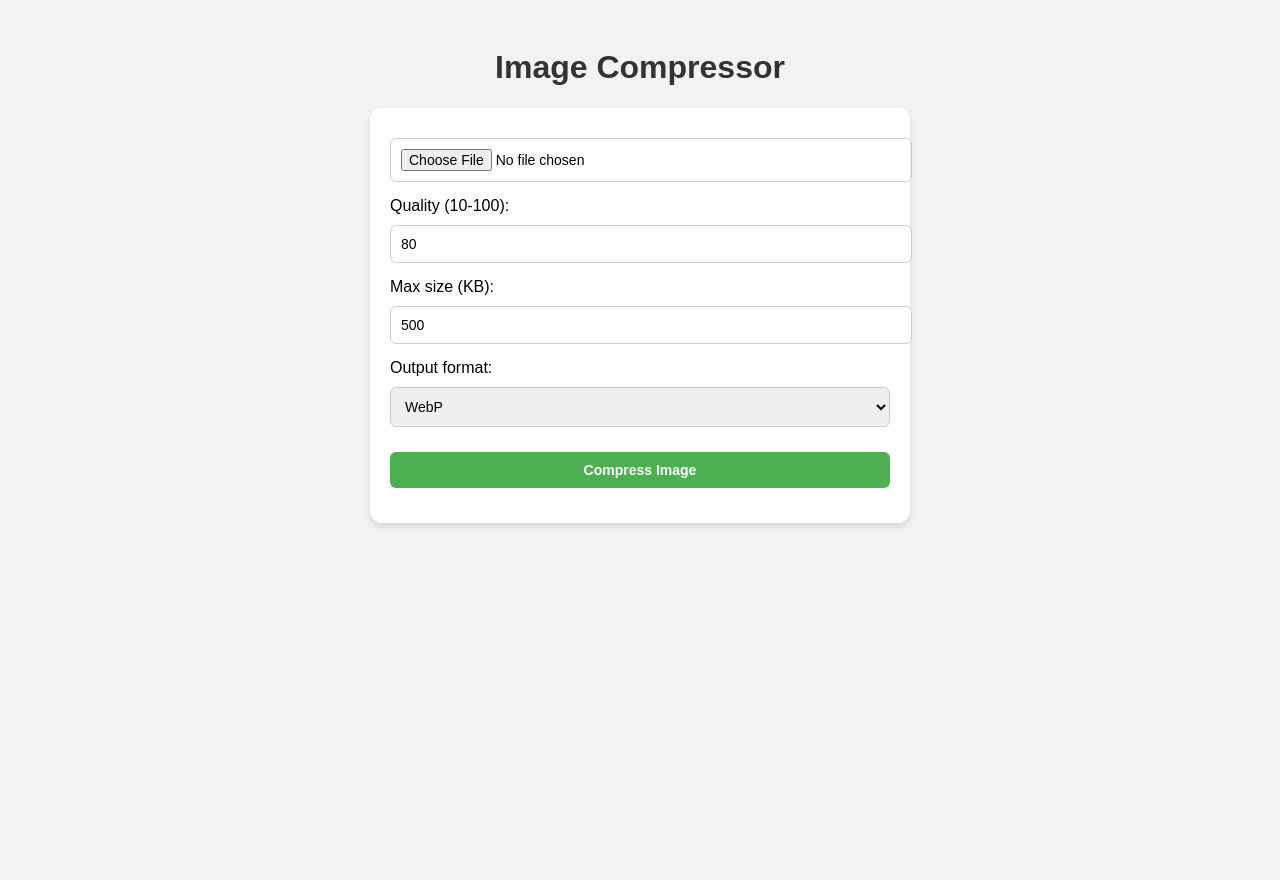
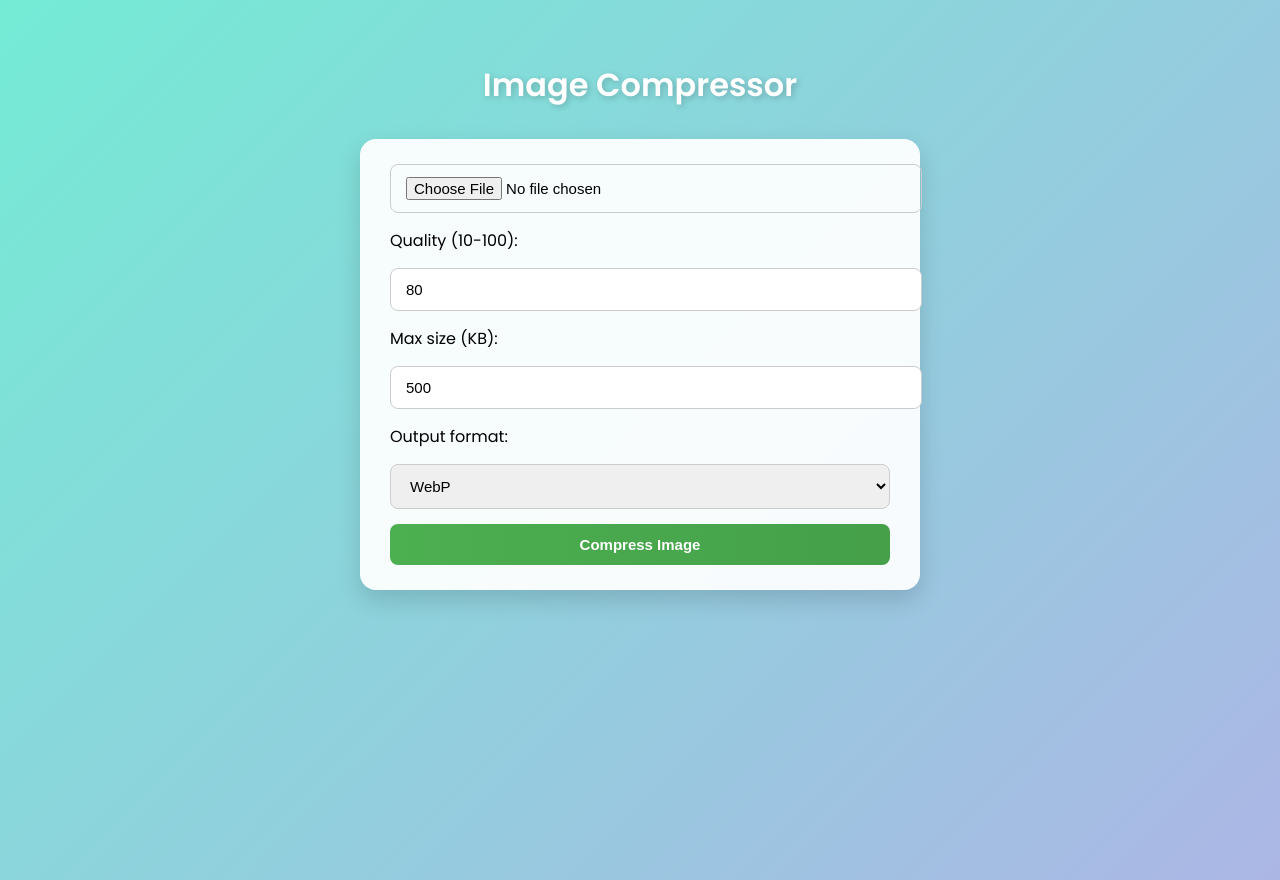
Before and after one commit to Amgad226/image-compressor, a Flask app: page / in a window 1280 px wide. Before the commit the page ends 527 px from the top, so only its background shows below. Run offline with Flask 3, Linux system fonts and the light colour scheme; some libraries are stand-ins or nearby versions.

Commit message:
update style

```diff
--- a/templates/index.html
+++ b/templates/index.html
@@ -3,81 +3,171 @@
 <head>
 <meta charset="UTF-8">
 <title>Image Compressor</title>
+<link href="https://fonts.googleapis.com/css2?family=Poppins:wght@400;600&display=swap" rel="stylesheet">
 <style>
+    /* Global Styles */
     body {
-            font-family: Arial, sans-serif;
-            background-color: #f2f2f2;
+        font-family: 'Poppins', sans-serif;
+        background: linear-gradient(135deg, #74ebd5, #ACB6E5);
         display: flex;
         flex-direction: column;
         align-items: center;
-            padding: 20px;
+        padding: 40px 20px;
+        min-height: 100vh;
+        margin: 0;
+        animation: fadeIn 1s ease-in-out;
     }
+
     h1 {
-            color: #333;
+        color: #fff;
+        margin-bottom: 30px;
+        text-shadow: 2px 2px 6px rgba(0,0,0,0.2);
+        animation: slideDown 0.8s ease;
     }
+
     form {
-            background: #fff;
-            padding: 20px;
-            border-radius: 12px;
-            box-shadow: 0 4px 6px rgba(0,0,0,0.1);
-            margin-bottom: 20px;
+        background: #ffffffee;
+        padding: 25px 30px;
+        border-radius: 16px;
+        box-shadow: 0 10px 25px rgba(0,0,0,0.15);
         width: 100%;
         max-width: 500px;
+        display: flex;
+        flex-direction: column;
+        gap: 15px;
+        animation: popUp 0.8s ease;
     }
+
     input[type="file"], input[type="number"], select, button {
         width: 100%;
-            padding: 10px;
-            margin-top: 10px;
-            margin-bottom: 15px;
-            border-radius: 6px;
+        padding: 12px 15px;
+        border-radius: 8px;
         border: 1px solid #ccc;
-            font-size: 14px;
+        font-size: 15px;
+        transition: all 0.3s ease;
     }
+
+    input[type="file"]:hover,
+    input[type="number"]:hover,
+    select:hover {
+        border-color: #4CAF50;
+        box-shadow: 0 0 10px rgba(76, 175, 80, 0.2);
+    }
+
     button {
-            background-color: #4CAF50;
+        background: linear-gradient(90deg, #4CAF50, #45a049);
         color: white;
         border: none;
+        font-weight: 600;
         cursor: pointer;
-            font-weight: bold;
+        transition: all 0.3s ease;
     }
+
     button:hover {
-            background-color: #45a049;
+        transform: translateY(-2px);
+        box-shadow: 0 5px 15px rgba(0,0,0,0.2);
     }
+
     .images {
         display: flex;
-            gap: 20px;
+        gap: 25px;
         flex-wrap: wrap;
         justify-content: center;
+        margin-top: 30px;
+        opacity: 0;
+        transform: translateY(20px);
+        transition: all 0.5s ease;
     }
+
+    .images.show {
+        opacity: 1;
+        transform: translateY(0);
+    }
+
     .image-container {
         background: #fff;
-            padding: 10px;
-            border-radius: 12px;
+        padding: 15px;
+        border-radius: 14px;
         text-align: center;
-            box-shadow: 0 4px 6px rgba(0,0,0,0.1);
+        box-shadow: 0 8px 20px rgba(0,0,0,0.12);
+        position: relative;
+        overflow: hidden;
+        transition: transform 0.3s ease, box-shadow 0.3s ease;
     }
+
+    .image-container:hover {
+        transform: translateY(-5px);
+        box-shadow: 0 15px 25px rgba(0,0,0,0.2);
+    }
+
     .image-container img {
         max-width: 250px;
         max-height: 250px;
-            display: block;
+        border-radius: 10px;
         margin-bottom: 10px;
-            border-radius: 8px;
+        transition: transform 0.5s ease, opacity 0.5s ease;
     }
+
     .size-info {
-            font-weight: bold;
+        font-weight: 600;
         margin-bottom: 10px;
+        color: #333;
     }
+
     .download-btn {
         display: inline-block;
-            padding: 10px 15px;
-            background-color: #2196F3;
+        padding: 10px 18px;
+        background: linear-gradient(90deg, #2196F3, #0b7dda);
         color: white;
-            border-radius: 6px;
+        border-radius: 8px;
         text-decoration: none;
-            font-weight: bold;
+        font-weight: 600;
+        transition: transform 0.3s ease, box-shadow 0.3s ease;
     }
+
     .download-btn:hover {
-            background-color: #0b7dda;
+        transform: translateY(-2px);
+        box-shadow: 0 5px 15px rgba(0,0,0,0.2);
+    }
+
+    /* Loading Animation */
+    .loader {
+        border: 5px solid #f3f3f3;
+        border-top: 5px solid #4CAF50;
+        border-radius: 50%;
+        width: 50px;
+        height: 50px;
+        animation: spin 1s linear infinite;
+        position: absolute;
+        top: 50%;
+        left: 50%;
+        margin: -25px 0 0 -25px;
+        display: none;
+        z-index: 10;
+    }
+    #preview-compress-image{
+        display: none;
+    }
+
+    /* Animations */
+    @keyframes spin {
+        0% { transform: rotate(0deg); }
+        100% { transform: rotate(360deg); }
+    }
+
+    @keyframes fadeIn {
+        from { opacity: 0; }
+        to { opacity: 1; }
+    }
+
+    @keyframes slideDown {
+        from { opacity: 0; transform: translateY(-20px); }
+        to { opacity: 1; transform: translateY(0); }
+    }
+
+    @keyframes popUp {
+        from { opacity: 0; transform: scale(0.9); }
+        to { opacity: 1; transform: scale(1); }
     }
 </style>
 </head>
@@ -96,14 +186,15 @@
         <option value="png">PNG</option>
     </select>
     <button type="submit">Compress Image</button>
+    <div class="loader" id="loader"></div>
 </form>
 
-    <div class="images" id="images-preview" style="display:none;">
+<div class="images" id="images-preview">
     <div class="image-container">
         <div class="size-info" id="original-size">Original Size: </div>
         <img id="original-img" src="">
     </div>
-        <div class="image-container">
+    <div class="image-container" id="preview-compress-image">
         <div class="size-info" id="compressed-size">Compressed Size: </div>
         <img id="compressed-img" src="">
         <a id="download-btn" href="#" class="download-btn" download="compressed">Download</a>
@@ -118,13 +209,29 @@
     const compressedSize = document.getElementById('compressed-size');
     const downloadBtn = document.getElementById('download-btn');
     const previewContainer = document.getElementById('images-preview');
+    const loader = document.getElementById('loader');
+const imageInput = document.getElementById('image');
+const compressedContainer = document.getElementById('preview-compress-image');
 
+// Show original image instantly on file select
+imageInput.addEventListener('change', () => {
+    const file = imageInput.files[0];
+    if (!file) return;
+
+    const reader = new FileReader();
+    reader.onload = () => {
+        originalImg.src = reader.result;
+        originalSize.textContent = `Original Size: ${(file.size / 1024).toFixed(2)} KB`;
+        previewContainer.classList.add('show'); // show the preview container
+    };
+    reader.readAsDataURL(file);
+});
     form.addEventListener('submit', async (e) => {
         e.preventDefault();
         const file = document.getElementById('image').files[0];
         if (!file) return;
 
-            // Show original image preview
+        // Show original image preview instantly
         const reader = new FileReader();
         reader.onload = () => {
             originalImg.src = reader.result;
@@ -132,21 +239,16 @@
         };
         reader.readAsDataURL(file);
 
+        previewContainer.classList.remove('show'); // hide preview during compression
+        loader.style.display = 'block'; // show loader
+
         // Prepare form data
         const formData = new FormData(form);
 
-            // Send POST request to server
-            const response = await fetch("/", {
-                method: "POST",
-                body: formData
-            });
+        try {
+            const response = await fetch("/", { method: "POST", body: formData });
+            if (!response.ok) throw new Error("Compression failed!");
 
-            if (!response.ok) {
-                alert("Compression failed!");
-                return;
-            }
-
-            // Get compressed image as blob
             const blob = await response.blob();
             const url = URL.createObjectURL(blob);
             compressedImg.src = url;
@@ -154,7 +256,13 @@
             downloadBtn.href = url;
             downloadBtn.download = `compressed.${formData.get("format")}`;
 
-            previewContainer.style.display = "flex";
+            previewContainer.classList.add('show'); // show preview
+            compressedContainer.style.display = 'block'; // show compressed image container
+        } catch (err) {
+            alert(err.message);
+        } finally {
+            loader.style.display = 'none'; // hide loader
+        }
     });
 </script>
 </body>
```
Lines whose indentation alone changed are shown as unchanged.
